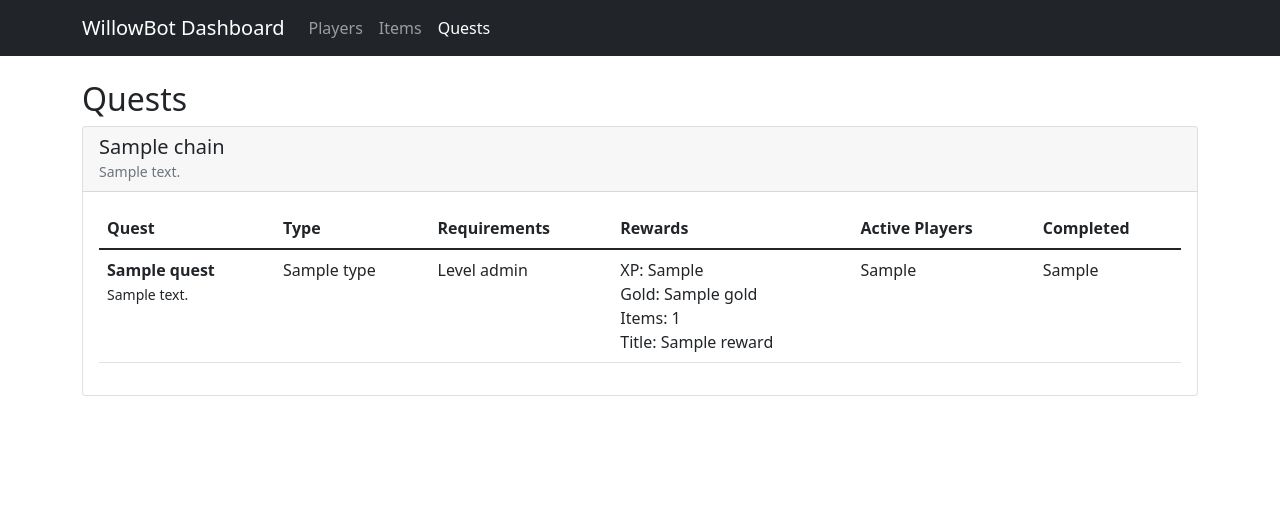
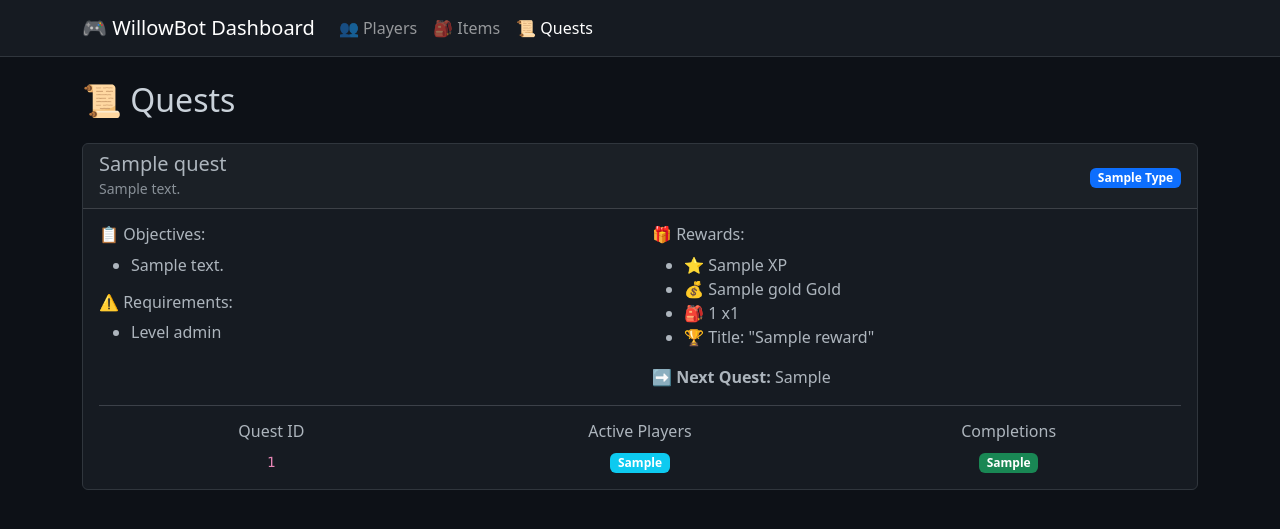
Before and after one commit to willowduster/willowbot, a Flask app: template webservice/templates/quests.html in a window 1280 px wide. Shown: the top 529 px of the page. Run offline with Flask 3, Linux system fonts and the light colour scheme; the template is opened without the code that fills it: most values are stand-ins (such as "Sample title", 1, 10 or a date in 2020).

Commit message:
Add global dark mode base template, fix items and quests pages with proper data loading

```diff
--- a/webservice/app.py
+++ b/webservice/app.py
@@ -154,23 +154,72 @@ def get_player_details(player_id):
 
 @app.route('/api/items')
 def get_items():
-    # Items are stored in YAML config, not database
-    # For now, return empty list or load from config if needed
-    return render_template('items.html', items=[])
+    # Load items from YAML config
+    items_list = []
+    for item_id, item_data in ITEMS_DATA.items():
+        items_list.append({
+            'id': item_id,
+            'name': item_data.get('name', item_id),
+            'type': item_data.get('type', 'unknown'),
+            'rarity': item_data.get('rarity', 'common'),
+            'level_requirement': item_data.get('level_requirement', 1),
+            'value': item_data.get('value', 0),
+            'description': item_data.get('description', ''),
+            'effects': item_data.get('effects', [])
+        })
+
+    # Sort by rarity (legendary > rare > uncommon > common) then by level
+    rarity_order = {'legendary': 0, 'rare': 1, 'uncommon': 2, 'common': 3}
+    items_list.sort(key=lambda x: (rarity_order.get(x['rarity'], 4), x['level_requirement']))
+
+    return render_template('items.html', items=items_list)
 
 @app.route('/api/quests')
 def get_quests():
+    # Load quests from YAML config
+    quests_path = os.path.join(os.path.dirname(os.path.dirname(__file__)), 'src', 'config', 'quests.yaml')
+    try:
+        with open(quests_path, 'r', encoding='utf-8') as f:
+            quests_data = yaml.safe_load(f)
+    except FileNotFoundError:
+        quests_data = {'quests': []}
+
+    # Get active quest stats from database
     db = get_db()
-    # Quests are stored in YAML config, just show active quest stats
-    quests = db.execute('''
+    quest_stats = {}
+    stats_rows = db.execute('''
         SELECT quest_id,
-               COUNT(*) as total_players,
                SUM(CASE WHEN completed = 0 THEN 1 ELSE 0 END) as active_players,
                SUM(CASE WHEN completed = 1 THEN 1 ELSE 0 END) as completed_players
         FROM active_quests
         GROUP BY quest_id
     ''').fetchall()
-    return render_template('quests.html', quests=quests)
+
+    for row in stats_rows:
+        quest_stats[row[0]] = {
+            'active_players': row[1] or 0,
+            'completed_players': row[2] or 0
+        }
+
+    # Enrich quests with stats
+    quests_list = []
+    for quest in quests_data.get('quests', []):
+        quest_id = quest.get('id', '')
+        stats = quest_stats.get(quest_id, {'active_players': 0, 'completed_players': 0})
+        quests_list.append({
+            'id': quest_id,
+            'title': quest.get('title', ''),
+            'description': quest.get('description', ''),
+            'type': quest.get('type', ''),
+            'objectives': quest.get('objectives', []),
+            'rewards': quest.get('rewards', {}),
+            'requirements': quest.get('requirements', {}),
+            'next_quest': quest.get('next_quest', ''),
+            'active_players': stats['active_players'],
+            'completed_players': stats['completed_players']
+        })
+
+    return render_template('quests.html', quests=quests_list)
 
 @app.route('/api/players/reset', methods=['POST'])
 def reset_all_players():
--- /dev/null
+++ b/webservice/templates/base.html
@@ -0,0 +1,54 @@
+<!DOCTYPE html>
+<html lang="en" data-bs-theme="dark">
+<head>
+    <meta charset="UTF-8">
+    <meta name="viewport" content="width=device-width, initial-scale=1.0">
+    <title>{% block title %}WillowBot Dashboard{% endblock %}</title>
+    <link href="https://cdn.jsdelivr.net/npm/bootstrap@5.3.0/dist/css/bootstrap.min.css" rel="stylesheet">
+    <style>
+        body {
+            background-color: #0d1117;
+            color: #c9d1d9;
+        }
+        .card {
+            background-color: #161b22;
+            border-color: #30363d;
+        }
+        .table {
+            color: #c9d1d9;
+        }
+        .navbar {
+            background-color: #161b22 !important;
+            border-bottom: 1px solid #30363d;
+        }
+    </style>
+    {% block extra_css %}{% endblock %}
+</head>
+<body>
+    <nav class="navbar navbar-expand-lg navbar-dark">
+        <div class="container">
+            <a class="navbar-brand" href="/">🎮 WillowBot Dashboard</a>
+            <div class="collapse navbar-collapse">
+                <ul class="navbar-nav">
+                    <li class="nav-item">
+                        <a class="nav-link {% block nav_players %}{% endblock %}" href="/api/players">👥 Players</a>
+                    </li>
+                    <li class="nav-item">
+                        <a class="nav-link {% block nav_items %}{% endblock %}" href="/api/items">🎒 Items</a>
+                    </li>
+                    <li class="nav-item">
+                        <a class="nav-link {% block nav_quests %}{% endblock %}" href="/api/quests">📜 Quests</a>
+                    </li>
+                </ul>
+            </div>
+        </div>
+    </nav>
+
+    <div class="container mt-4">
+        {% block content %}{% endblock %}
+    </div>
+
+    <script src="https://cdn.jsdelivr.net/npm/bootstrap@5.3.0/dist/js/bootstrap.bundle.min.js"></script>
+    {% block extra_js %}{% endblock %}
+</body>
+</html>
--- a/webservice/templates/quests.html
+++ b/webservice/templates/quests.html
@@ -1,88 +1,101 @@
-<!DOCTYPE html>
-<html lang="en">
-<head>
-    <meta charset="UTF-8">
-    <meta name="viewport" content="width=device-width, initial-scale=1.0">
-    <title>Quests - WillowBot Dashboard</title>
-    <link href="https://cdn.jsdelivr.net/npm/bootstrap@5.1.3/dist/css/bootstrap.min.css" rel="stylesheet">
-</head>
-<body>
-    <nav class="navbar navbar-expand-lg navbar-dark bg-dark">
-        <div class="container">
-            <a class="navbar-brand" href="/">WillowBot Dashboard</a>
-            <div class="collapse navbar-collapse">
-                <ul class="navbar-nav">
-                    <li class="nav-item">
-                        <a class="nav-link" href="/api/players">Players</a>
-                    </li>
-                    <li class="nav-item">
-                        <a class="nav-link" href="/api/items">Items</a>
-                    </li>
-                    <li class="nav-item">
-                        <a class="nav-link active" href="/api/quests">Quests</a>
-                    </li>
-                </ul>
+{% extends "base.html" %}
+
+{% block title %}Quests - WillowBot Dashboard{% endblock %}
+{% block nav_quests %}active{% endblock %}
+
+{% block content %}
+<h2>📜 Quests</h2>
+
+<div class="row mt-4">
+    {% for quest in quests %}
+    <div class="col-12 mb-4">
+        <div class="card">
+            <div class="card-header">
+                <div class="d-flex justify-content-between align-items-center">
+                    <div>
+                        <h5 class="mb-0">{{ quest.title }}</h5>
+                        <small class="text-muted">{{ quest.description }}</small>
+                    </div>
+                    <div>
+                        <span class="badge bg-primary">{{ quest.type|title }}</span>
                     </div>
                 </div>
-    </nav>
-
-    <div class="container mt-4">
-        <h2>Quests</h2>
-        {% for chain in quest_chains %}
-        <div class="card mb-4">
-            <div class="card-header">
-                <h5 class="mb-0">{{ chain.name }}</h5>
-                <small class="text-muted">{{ chain.description }}</small>
             </div>
             <div class="card-body">
-                <table class="table">
-                    <thead>
-                        <tr>
-                            <th>Quest</th>
-                            <th>Type</th>
-                            <th>Requirements</th>
-                            <th>Rewards</th>
-                            <th>Active Players</th>
-                            <th>Completed</th>
-                        </tr>
-                    </thead>
-                    <tbody>
-                        {% for quest in chain.quests %}
-                        <tr>
-                            <td>
-                                <strong>{{ quest.title }}</strong><br>
-                                <small>{{ quest.description }}</small>
-                            </td>
-                            <td>{{ quest.type }}</td>
-                            <td>
-                                {% if quest.level_requirement %}
-                                Level {{ quest.level_requirement }}<br>
+                <div class="row">
+                    <div class="col-md-6">
+                        <h6>📋 Objectives:</h6>
+                        <ul>
+                            {% for objective in quest.objectives %}
+                            <li>
+                                {{ objective.description }}
+                                {% if objective.count > 1 %}
+                                    ({{ objective.count }}x)
                                 {% endif %}
-                                {% if quest.previous_quest %}
-                                Requires: {{ quest.previous_quest }}
+                            </li>
+                            {% endfor %}
+                        </ul>
+
+                        {% if quest.requirements %}
+                        <h6>⚠️ Requirements:</h6>
+                        <ul>
+                            {% if quest.requirements.level %}
+                            <li>Level {{ quest.requirements.level }}</li>
                             {% endif %}
-                            </td>
-                            <td>
-                                XP: {{ quest.rewards.xp }}<br>
-                                Gold: {{ quest.rewards.gold }}<br>
+                        </ul>
+                        {% endif %}
+                    </div>
+
+                    <div class="col-md-6">
+                        <h6>🎁 Rewards:</h6>
+                        <ul>
+                            {% if quest.rewards.xp %}
+                            <li>⭐ {{ quest.rewards.xp }} XP</li>
+                            {% endif %}
+                            {% if quest.rewards.gold %}
+                            <li>💰 {{ quest.rewards.gold }} Gold</li>
+                            {% endif %}
                             {% if quest.rewards.items %}
-                                Items: {{ quest.rewards.items|length }}<br>
+                                {% for item in quest.rewards.items %}
+                                <li>🎒 {{ item.id }} x{{ item.count }}</li>
+                                {% endfor %}
                             {% endif %}
                             {% if quest.rewards.title %}
-                                Title: {{ quest.rewards.title }}
+                            <li>🏆 Title: "{{ quest.rewards.title }}"</li>
                             {% endif %}
-                            </td>
-                            <td>{{ quest.active_players }}</td>
-                            <td>{{ quest.completed_players }}</td>
-                        </tr>
-                        {% endfor %}
-                    </tbody>
-                </table>
+                        </ul>
+
+                        {% if quest.next_quest %}
+                        <p class="mb-0"><strong>➡️ Next Quest:</strong> {{ quest.next_quest }}</p>
+                        {% endif %}
+                    </div>
+                </div>
+
+                <hr>
+
+                <div class="row text-center">
+                    <div class="col-md-4">
+                        <h6>Quest ID</h6>
+                        <code>{{ quest.id }}</code>
+                    </div>
+                    <div class="col-md-4">
+                        <h6>Active Players</h6>
+                        <span class="badge bg-info">{{ quest.active_players }}</span>
+                    </div>
+                    <div class="col-md-4">
+                        <h6>Completions</h6>
+                        <span class="badge bg-success">{{ quest.completed_players }}</span>
+                    </div>
+                </div>
+            </div>
         </div>
     </div>
     {% endfor %}
 </div>
 
-    <script src="https://cdn.jsdelivr.net/npm/bootstrap@5.1.3/dist/js/bootstrap.bundle.min.js"></script>
-</body>
-</html>
+{% if not quests %}
+<div class="alert alert-info">
+    No quests configured.
+</div>
+{% endif %}
+{% endblock %}
```
Also changed, not shown: webservice/templates/items.html (+88 -60 lines). Lines whose indentation alone changed are shown as unchanged.
